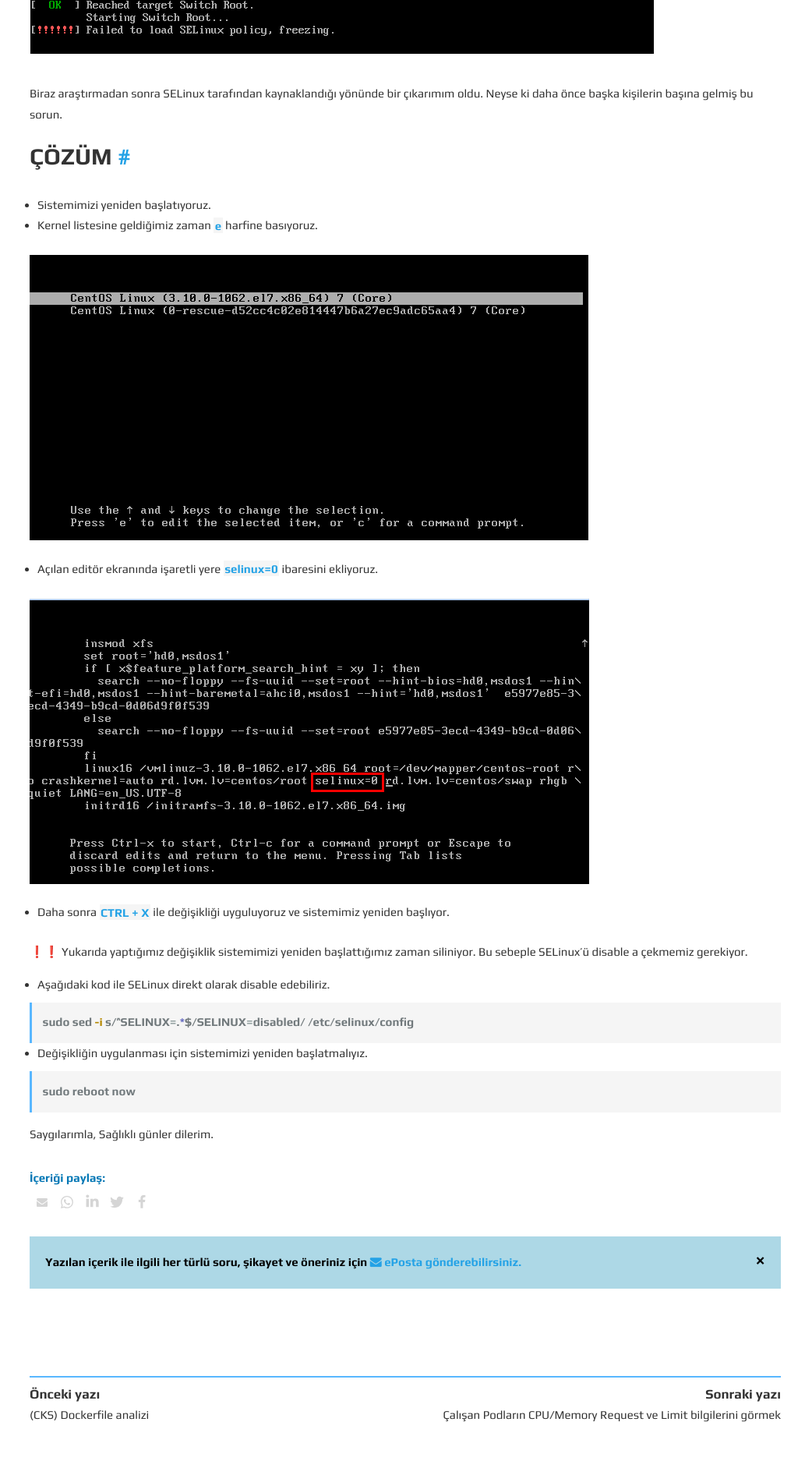
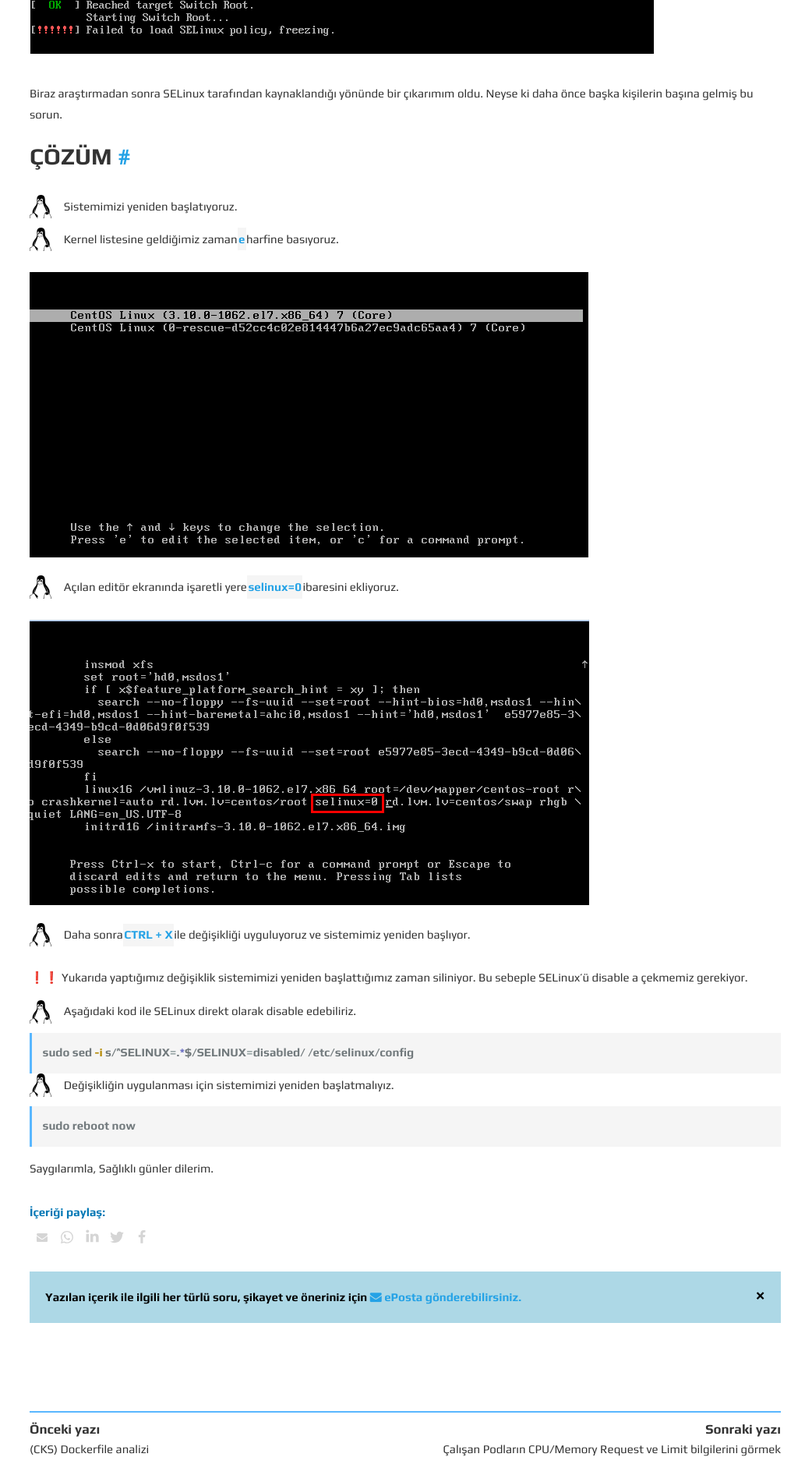
Before and after one commit to sercangezer/sercangezer.github.io, a Jekyll site: the page built from _posts/2023-02-08-Centos7-failed-to-load-selinux-policy-freezing-hatasi.md, in a window 1280 px wide. Shown: the part 950-2851 px from the top of the page at 78% size, without its empty margins (120-1153 px from the left). Built offline with Jekyll 4.4.1, drawn with Linux system fonts in a browser that asks for light colours.

Commit message:
li icon change with tux

```diff
--- a/_sass/_main.scss
+++ b/_sass/_main.scss
@@ -316,8 +316,27 @@ b {
 }
 
 .post ul {
-	margin: 0px;
-	margin: 0px 0px 10px 10px;
+  list-style-type: none;
+  margin-left: 10px;
+}
+
+.post ul li {
+  margin-bottom: 12px;
+  margin-left: -10px;
+  display: flex;
+  align-items: center;
+}
+
+.post ul li::before {
+  color: transparent;
+  font-size: 1px;
+  content: " ";
+  margin-left: -1.3em;
+  margin-right: 15px;
+  padding: 15px;
+  background-color: black;
+  -webkit-mask-image: url("../assets/linux.svg");
+  -webkit-mask-size: cover;
 }
 
 .post ol {
```
Also changed, not shown: assets/linux.svg (added).
